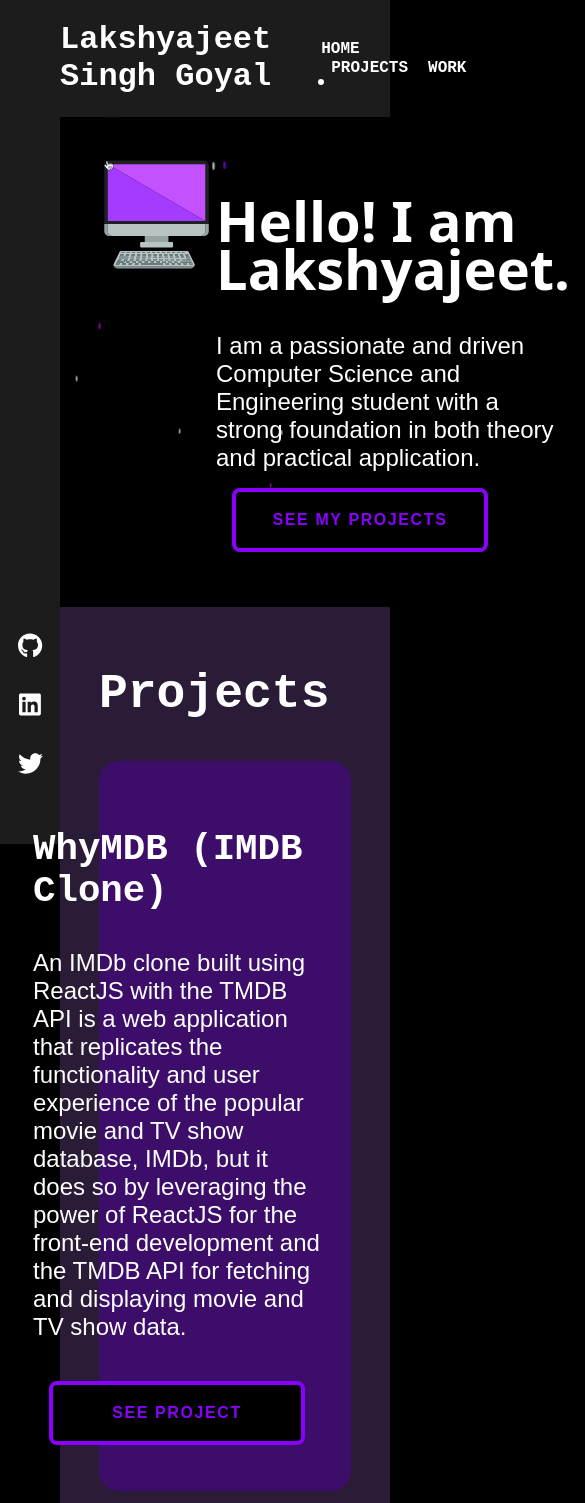
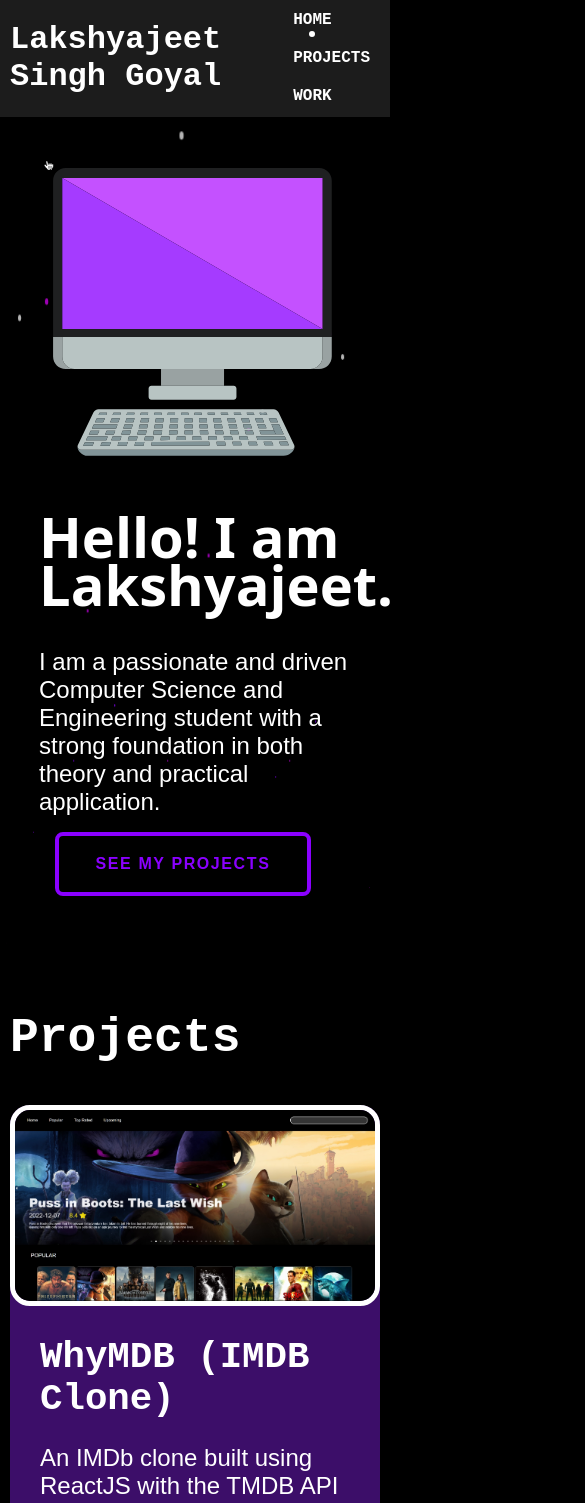
Before and after one commit to DarkMatter-999/Portfolio, a React (Vite) app: page / in a window 390 px wide. Shown: the top 1503 px of the page, 585 px wide, since content can reach past the window. Built offline with nearby package versions, Linux system fonts and the light colour scheme.

Commit message:
Made the site responsive

```diff
--- a/package.json
+++ b/package.json
@@ -15,6 +15,7 @@
     "@fortawesome/free-brands-svg-icons": "^6.4.2",
     "@fortawesome/free-solid-svg-icons": "^6.4.2",
     "@fortawesome/react-fontawesome": "^0.2.0",
+    "package.json": "^2.0.1",
     "react": "^18.2.0",
     "react-dom": "^18.2.0"
   },
--- a/src/App.css
+++ b/src/App.css
@@ -8,3 +8,9 @@
 	flex-direction:  column;
 	margin-left: 60px;
 }
+
+@media (max-width: 768px) {
+  .content {
+    margin-left: 0;
+  }
+}
--- a/src/components/Footer.css
+++ b/src/components/Footer.css
@@ -39,3 +39,13 @@
 .footer p {
     text-align: center;
 }
+
+@media (max-width: 768px) {
+  .footer ul {
+      align-items: center;
+    flex-direction: column;
+  }
+  .footer {
+    font-size: 0.75em;
+  }
+}
--- a/src/components/Footer.jsx
+++ b/src/components/Footer.jsx
@@ -13,7 +13,7 @@
       <li><a href="https://www.codechef.com/users/lakshyajeet">CodeChef</a></li>
       <li><a href="https://www.hackerrank.com/lakshyajeet">Hackerank</a></li>
     </ul>
-      <p>Made with 💖 | &nbsp; LSG 2023</p>
+      <p>Made with 💜 | LSG 2023</p>
     </footer>
   )
 }
--- a/src/components/Header.css
+++ b/src/components/Header.css
@@ -7,6 +7,10 @@
 	align-items: center;
 	color: var(--white);
 	padding-right: 60px;
+}
+
+.header a:link, a:visited {
+	color: var(--white);
 }
 
 .leftheader {}
@@ -85,3 +89,13 @@
 	border-radius: 0;
   }
 }
+
+@media (max-width: 768px) {
+  .header {
+    width: calc(100% - 20px);
+    padding: 0 10px;
+  }
+  .rightheader ul li{
+    display: block;
+  }
+}
--- a/src/components/Header.jsx
+++ b/src/components/Header.jsx
@@ -10,9 +10,9 @@
       </div>
       <div className="rightheader">
         <ul>
-          <li><a href="" className="active">Home</a></li>
-          <li><a href="">Projects</a></li>
-          <li><a href="">Work</a></li>
+          <li><a href="/" className="active">Home</a></li>
+          <li><a href="/#projects">Projects</a></li>
+          <li><a href="/">Work</a></li>
         </ul>
       </div>
     </div>
--- a/src/components/MainPage.css
+++ b/src/components/MainPage.css
@@ -76,3 +76,10 @@
 		transform: translateY(-20vh) scale(1);
 	}
 }
+
+
+@media (max-width: 768px) {
+  .Intro {
+    flex-direction: column;
+  }
+}
--- a/src/components/NavBar.css
+++ b/src/components/NavBar.css
@@ -28,3 +28,9 @@
 .sep {
 	padding: 25px;
 }
+
+@media (max-width: 768px) {
+  .navbar {
+    display: none;
+  }
+}
--- a/src/components/PcImage.css
+++ b/src/components/PcImage.css
@@ -16,3 +16,9 @@
 	width: 5vw;
 	z-index: 2;
 }
+
+@media (max-width: 768px) {
+  .PcImage .PC {
+    width: 100%;
+  }
+}
--- a/src/components/ProjectSection.css
+++ b/src/components/ProjectSection.css
@@ -1,8 +1,23 @@
 .ProjectSection {
-    background-color: #2a1b37;
+    background-color: var(--black);
     padding: 20px 10vw;
 }
 
 .ProjectSection .Projects:nth-child(even) {
     flex-direction: row-reverse;
 }
+
+
+@media (max-width: 768px) {
+  .ProjectSection {
+    padding: 20px 10px;
+  }
+
+  .Projects {
+    flex-direction: column-reverse;
+  }
+
+  .ProjectSection .Projects:nth-child(even) {
+    flex-direction: column-reverse;
+  }
+}
--- a/src/components/Projects.css
+++ b/src/components/Projects.css
@@ -20,3 +20,15 @@
 .Projects .text p {
     font-size: 1.5rem;
 }
+
+@media (max-width: 768px) {
+  .Projects img {
+    margin: 0;
+    width: calc(100% - 10px);
+    border: 5px solid white;
+  }
+
+  .Projects h3 {
+      margin: 0;
+  }
+}
```
Also changed, not shown: 1 other file (tests, documents, lock files or other folders).
